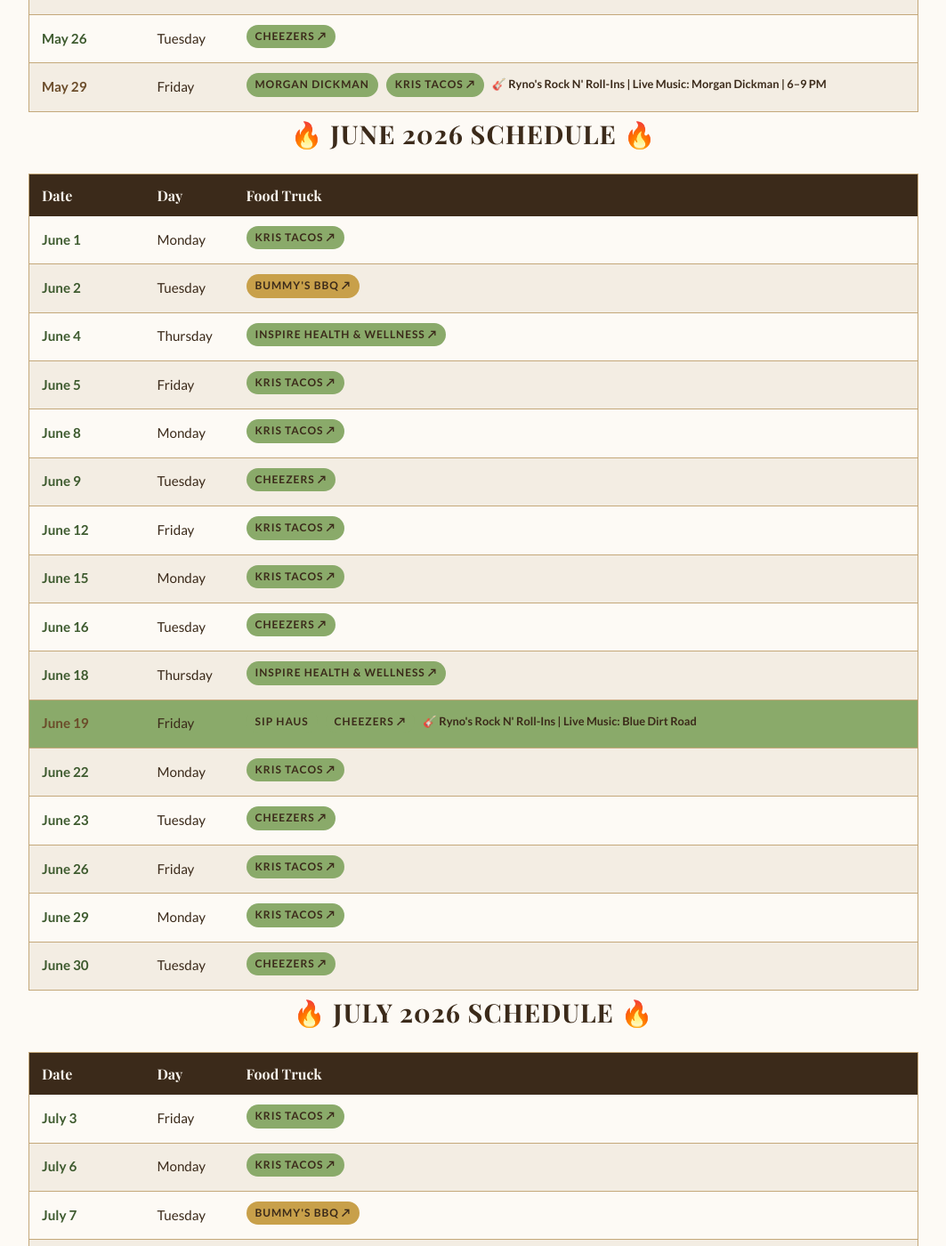
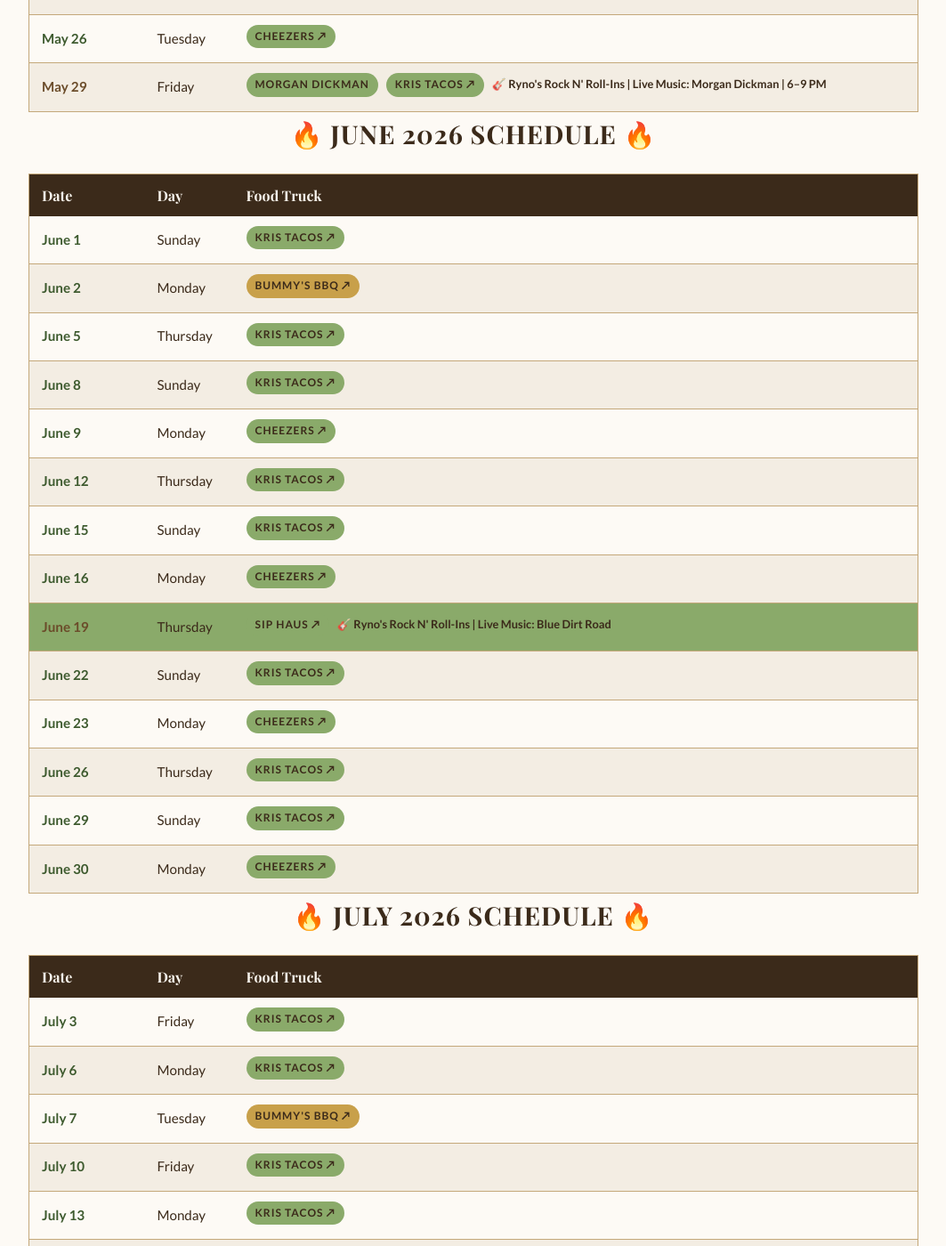
Before and after one commit to blueearthcommunitymarket/blueearthcommunitymarket.github.io, a Jekyll site: the page built from ryno-food-lot/index.html, in a window 1280 px wide and 1400 px high, scrolled down 2617 px. Shown: the whole window at 89% size, without its empty margins (108-1171 px from the left). Built offline with Jekyll 4.4.1, drawn with Linux system fonts in a browser that asks for light colours; some web fonts are replaced.

Commit message:
Update June food truck schedule with correct names and Sip Haus link

```diff
--- a/ryno-food-lot/index.html
+++ b/ryno-food-lot/index.html
@@ -283,22 +283,20 @@
                 <tr><th style="width:130px;">Date</th><th style="width:100px;">Day</th><th>Food Truck</th></tr>
             </thead>
             <tbody>
-                <tr><td class="race-date">June 1</td><td>Monday</td><td><span class="tag"><a href="https://www.facebook.com/share/1AquB7sxYj/?mibextid=wwXIfr" target="_blank" rel="noopener" style="color:inherit;text-decoration:none;">Kris Tacos ↗</a></span></td></tr>
-                <tr><td class="race-date">June 2</td><td>Tuesday</td><td><span class="tag tag-gold"><a href="https://www.facebook.com/share/1GXr44CKx8/?mibextid=wwXIfr" target="_blank" rel="noopener" style="color:inherit;text-decoration:none;">Bummy's BBQ ↗</a></span></td></tr>
-                <tr><td class="race-date">June 4</td><td>Thursday</td><td><span class="tag"><a href="https://www.facebook.com/share/1C8aaBfsJr/?mibextid=wwXIfr" target="_blank" rel="noopener" style="color:inherit;text-decoration:none;">Inspire Health &amp; Wellness ↗</a></span></td></tr>
-                <tr><td class="race-date">June 5</td><td>Friday</td><td><span class="tag"><a href="https://www.facebook.com/share/1AquB7sxYj/?mibextid=wwXIfr" target="_blank" rel="noopener" style="color:inherit;text-decoration:none;">Kris Tacos ↗</a></span></td></tr>
-                <tr><td class="race-date">June 8</td><td>Monday</td><td><span class="tag"><a href="https://www.facebook.com/share/1AquB7sxYj/?mibextid=wwXIfr" target="_blank" rel="noopener" style="color:inherit;text-decoration:none;">Kris Tacos ↗</a></span></td></tr>
-                <tr><td class="race-date">June 9</td><td>Tuesday</td><td><span class="tag"><a href="https://www.facebook.com/share/1CZyABySqK/?mibextid=wwXIfr" target="_blank" rel="noopener" style="color:inherit;text-decoration:none;">Cheezers ↗</a></span></td></tr>
-                <tr><td class="race-date">June 12</td><td>Friday</td><td><span class="tag"><a href="https://www.facebook.com/share/1AquB7sxYj/?mibextid=wwXIfr" target="_blank" rel="noopener" style="color:inherit;text-decoration:none;">Kris Tacos ↗</a></span></td></tr>
-                <tr><td class="race-date">June 15</td><td>Monday</td><td><span class="tag"><a href="https://www.facebook.com/share/1AquB7sxYj/?mibextid=wwXIfr" target="_blank" rel="noopener" style="color:inherit;text-decoration:none;">Kris Tacos ↗</a></span></td></tr>
-                <tr><td class="race-date">June 16</td><td>Tuesday</td><td><span class="tag"><a href="https://www.facebook.com/share/1CZyABySqK/?mibextid=wwXIfr" target="_blank" rel="noopener" style="color:inherit;text-decoration:none;">Cheezers ↗</a></span></td></tr>
-                <tr><td class="race-date">June 18</td><td>Thursday</td><td><span class="tag"><a href="https://www.facebook.com/share/1C8aaBfsJr/?mibextid=wwXIfr" target="_blank" rel="noopener" style="color:inherit;text-decoration:none;">Inspire Health &amp; Wellness ↗</a></span></td></tr>
-                <tr style="background: var(--green-light);"><td class="race-date special-event">June 19</td><td>Friday</td><td><span class="tag">Sip Haus</span> <span class="tag"><a href="https://www.facebook.com/share/1CZyABySqK/?mibextid=wwXIfr" target="_blank" rel="noopener" style="color:inherit;text-decoration:none;">Cheezers ↗</a></span> <span style="font-size:0.8rem;color: var(--brown-dark);font-weight:700;">🎸 Ryno's Rock N' Roll-Ins | Live Music: Blue Dirt Road</span></td></tr>
-                <tr><td class="race-date">June 22</td><td>Monday</td><td><span class="tag"><a href="https://www.facebook.com/share/1AquB7sxYj/?mibextid=wwXIfr" target="_blank" rel="noopener" style="color:inherit;text-decoration:none;">Kris Tacos ↗</a></span></td></tr>
-                <tr><td class="race-date">June 23</td><td>Tuesday</td><td><span class="tag"><a href="https://www.facebook.com/share/1CZyABySqK/?mibextid=wwXIfr" target="_blank" rel="noopener" style="color:inherit;text-decoration:none;">Cheezers ↗</a></span></td></tr>
-                <tr><td class="race-date">June 26</td><td>Friday</td><td><span class="tag"><a href="https://www.facebook.com/share/1AquB7sxYj/?mibextid=wwXIfr" target="_blank" rel="noopener" style="color:inherit;text-decoration:none;">Kris Tacos ↗</a></span></td></tr>
-                <tr><td class="race-date">June 29</td><td>Monday</td><td><span class="tag"><a href="https://www.facebook.com/share/1AquB7sxYj/?mibextid=wwXIfr" target="_blank" rel="noopener" style="color:inherit;text-decoration:none;">Kris Tacos ↗</a></span></td></tr>
-                <tr><td class="race-date">June 30</td><td>Tuesday</td><td><span class="tag"><a href="https://www.facebook.com/share/1CZyABySqK/?mibextid=wwXIfr" target="_blank" rel="noopener" style="color:inherit;text-decoration:none;">Cheezers ↗</a></span></td></tr>
+                <tr><td class="race-date">June 1</td><td>Sunday</td><td><span class="tag"><a href="https://www.facebook.com/share/1AquB7sxYj/?mibextid=wwXIfr" target="_blank" rel="noopener" style="color:inherit;text-decoration:none;">Kris Tacos ↗</a></span></td></tr>
+                <tr><td class="race-date">June 2</td><td>Monday</td><td><span class="tag tag-gold"><a href="https://www.facebook.com/share/1GXr44CKx8/?mibextid=wwXIfr" target="_blank" rel="noopener" style="color:inherit;text-decoration:none;">Bummy's BBQ ↗</a></span></td></tr>
+                <tr><td class="race-date">June 5</td><td>Thursday</td><td><span class="tag"><a href="https://www.facebook.com/share/1AquB7sxYj/?mibextid=wwXIfr" target="_blank" rel="noopener" style="color:inherit;text-decoration:none;">Kris Tacos ↗</a></span></td></tr>
+                <tr><td class="race-date">June 8</td><td>Sunday</td><td><span class="tag"><a href="https://www.facebook.com/share/1AquB7sxYj/?mibextid=wwXIfr" target="_blank" rel="noopener" style="color:inherit;text-decoration:none;">Kris Tacos ↗</a></span></td></tr>
+                <tr><td class="race-date">June 9</td><td>Monday</td><td><span class="tag"><a href="https://www.facebook.com/share/1CZyABySqK/?mibextid=wwXIfr" target="_blank" rel="noopener" style="color:inherit;text-decoration:none;">Cheezers ↗</a></span></td></tr>
+                <tr><td class="race-date">June 12</td><td>Thursday</td><td><span class="tag"><a href="https://www.facebook.com/share/1AquB7sxYj/?mibextid=wwXIfr" target="_blank" rel="noopener" style="color:inherit;text-decoration:none;">Kris Tacos ↗</a></span></td></tr>
+                <tr><td class="race-date">June 15</td><td>Sunday</td><td><span class="tag"><a href="https://www.facebook.com/share/1AquB7sxYj/?mibextid=wwXIfr" target="_blank" rel="noopener" style="color:inherit;text-decoration:none;">Kris Tacos ↗</a></span></td></tr>
+                <tr><td class="race-date">June 16</td><td>Monday</td><td><span class="tag"><a href="https://www.facebook.com/share/1CZyABySqK/?mibextid=wwXIfr" target="_blank" rel="noopener" style="color:inherit;text-decoration:none;">Cheezers ↗</a></span></td></tr>
+                <tr style="background: var(--green-light);"><td class="race-date special-event">June 19</td><td>Thursday</td><td><span class="tag"><a href="https://www.facebook.com/profile.php?id=61587944709449" target="_blank" rel="noopener" style="color:inherit;text-decoration:none;">Sip Haus ↗</a></span> <span style="font-size:0.8rem;color: var(--brown-dark);font-weight:700;">🎸 Ryno's Rock N' Roll-Ins | Live Music: Blue Dirt Road</span></td></tr>
+                <tr><td class="race-date">June 22</td><td>Sunday</td><td><span class="tag"><a href="https://www.facebook.com/share/1AquB7sxYj/?mibextid=wwXIfr" target="_blank" rel="noopener" style="color:inherit;text-decoration:none;">Kris Tacos ↗</a></span></td></tr>
+                <tr><td class="race-date">June 23</td><td>Monday</td><td><span class="tag"><a href="https://www.facebook.com/share/1CZyABySqK/?mibextid=wwXIfr" target="_blank" rel="noopener" style="color:inherit;text-decoration:none;">Cheezers ↗</a></span></td></tr>
+                <tr><td class="race-date">June 26</td><td>Thursday</td><td><span class="tag"><a href="https://www.facebook.com/share/1AquB7sxYj/?mibextid=wwXIfr" target="_blank" rel="noopener" style="color:inherit;text-decoration:none;">Kris Tacos ↗</a></span></td></tr>
+                <tr><td class="race-date">June 29</td><td>Sunday</td><td><span class="tag"><a href="https://www.facebook.com/share/1AquB7sxYj/?mibextid=wwXIfr" target="_blank" rel="noopener" style="color:inherit;text-decoration:none;">Kris Tacos ↗</a></span></td></tr>
+                <tr><td class="race-date">June 30</td><td>Monday</td><td><span class="tag"><a href="https://www.facebook.com/share/1CZyABySqK/?mibextid=wwXIfr" target="_blank" rel="noopener" style="color:inherit;text-decoration:none;">Cheezers ↗</a></span></td></tr>
             </tbody>
         </table>
 
```
